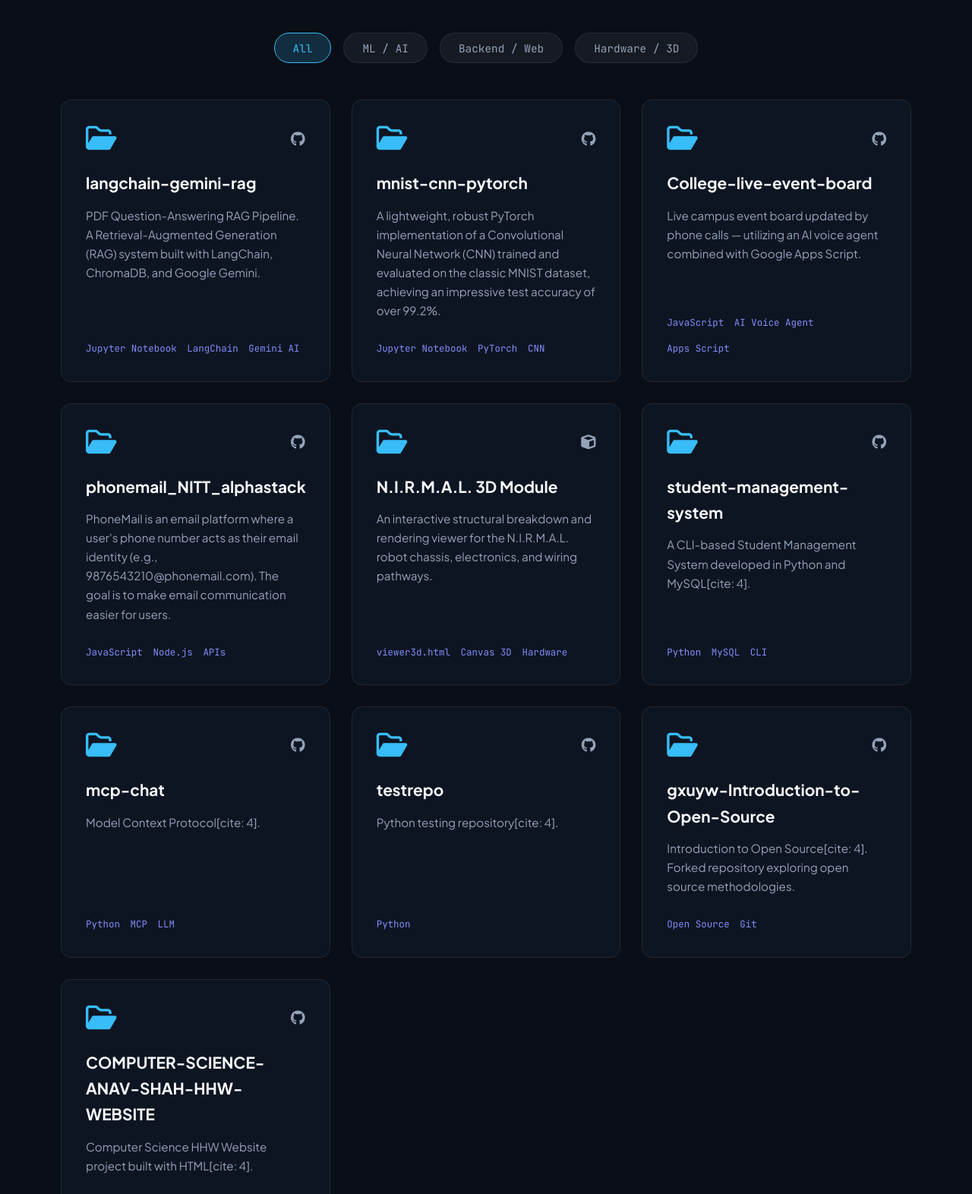
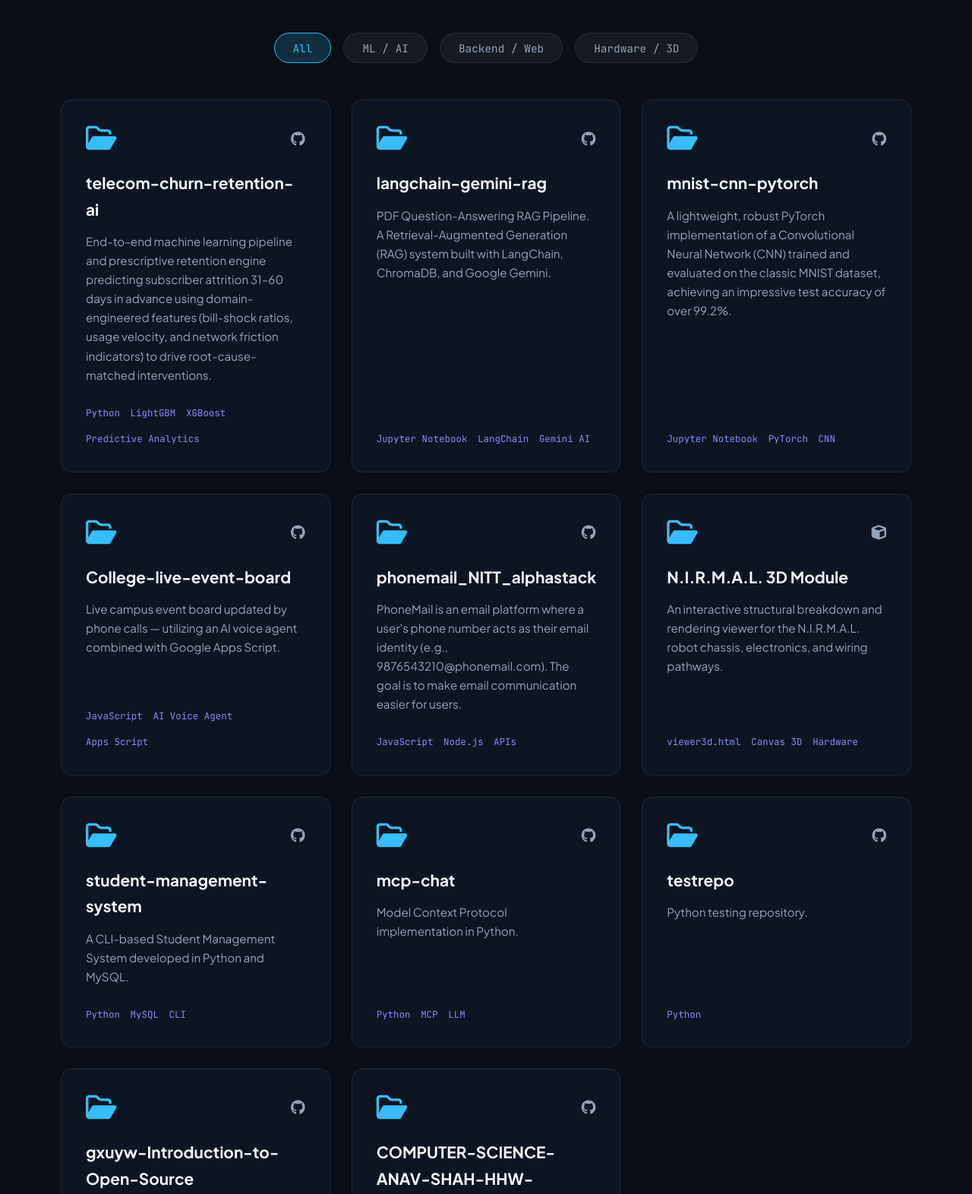
Before and after one commit to anavshah2008/portfolio, a plain HTML site: page index.html in a window 1280 px wide. Shown: the part 2180-3752 px from the top of the page at 76% size. Drawn offline with Linux system fonts and the light colour scheme; some packages are replaced by stand-ins of ours; a script that the page names is missing.

Commit message:
Add telecom-churn-retention-ai project

```diff
--- a/index.html
+++ b/index.html
@@ -131,7 +131,7 @@
         <div class="skill-category">
           <h3><i class="fa-solid fa-network-wired"></i> ML & Data</h3>
           <div class="skill-tags">
-            <span>PyTorch</span><span>LightGBM</span><span>Optuna</span><span>OpenCV</span><span>Colab</span>
+            <span>PyTorch</span><span>LightGBM</span><span>XGBoost</span><span>Optuna</span><span>OpenCV</span><span>Colab</span>
           </div>
         </div>
         <div class="skill-category">
@@ -167,7 +167,24 @@
 
       <div class="projects-grid">
 
-        <!-- Project 1 (ML) -->
+        <!-- Project 1: Telecom Churn Retention AI (ML) -->
+        <article class="project-card reveal" data-category="ml">
+          <div class="project-top">
+            <i class="fa-regular fa-folder-open folder-icon"></i>
+            <div class="project-links">
+              <a href="https://github.com/anavshah2008/telecom-churn-retention-ai" target="_blank" aria-label="GitHub Repo"><i class="fa-brands fa-github"></i></a>
+            </div>
+          </div>
+          <h3 class="project-title">telecom-churn-retention-ai</h3>
+          <p class="project-desc">
+            End-to-end machine learning pipeline and prescriptive retention engine predicting subscriber attrition 31–60 days in advance using domain-engineered features (bill-shock ratios, usage velocity, and network friction indicators) to drive root-cause-matched interventions.
+          </p>
+          <ul class="project-tech">
+            <li>Python</li><li>LightGBM</li><li>XGBoost</li><li>Predictive Analytics</li>
+          </ul>
+        </article>
+
+        <!-- Project 2: LangChain Gemini RAG (ML) -->
         <article class="project-card reveal" data-category="ml">
           <div class="project-top">
             <i class="fa-regular fa-folder-open folder-icon"></i>
@@ -184,7 +201,7 @@
           </ul>
         </article>
 
-        <!-- Project 2 (ML) -->
+        <!-- Project 3: MNIST CNN PyTorch (ML) -->
         <article class="project-card reveal" data-category="ml">
           <div class="project-top">
             <i class="fa-regular fa-folder-open folder-icon"></i>
@@ -201,7 +218,7 @@
           </ul>
         </article>
 
-        <!-- Project 3 (Backend) -->
+        <!-- Project 4: College Live Event Board (Backend) -->
         <article class="project-card reveal" data-category="backend">
           <div class="project-top">
             <i class="fa-regular fa-folder-open folder-icon"></i>
@@ -218,7 +235,7 @@
           </ul>
         </article>
 
-        <!-- Project 4 (Backend) -->
+        <!-- Project 5: PhoneMail (Backend) -->
         <article class="project-card reveal" data-category="backend">
           <div class="project-top">
             <i class="fa-regular fa-folder-open folder-icon"></i>
@@ -235,7 +252,7 @@
           </ul>
         </article>
 
-        <!-- Project 5 (Hardware) -->
+        <!-- Project 6: NIRMAL 3D Module (Hardware) -->
         <article class="project-card reveal" data-category="hardware">
           <div class="project-top">
             <i class="fa-regular fa-folder-open folder-icon"></i>
@@ -252,7 +269,7 @@
           </ul>
         </article>
 
-        <!-- Project 6 (Backend) -->
+        <!-- Project 7: Student Management System (Backend) -->
         <article class="project-card reveal" data-category="backend">
           <div class="project-top">
             <i class="fa-regular fa-folder-open folder-icon"></i>
@@ -262,14 +279,14 @@
           </div>
           <h3 class="project-title">student-management-system</h3>
           <p class="project-desc">
-            A CLI-based Student Management System developed in Python and MySQL[cite: 4].
+            A CLI-based Student Management System developed in Python and MySQL.
           </p>
           <ul class="project-tech">
             <li>Python</li><li>MySQL</li><li>CLI</li>
           </ul>
         </article>
 
-        <!-- Project 7 (ML) -->
+        <!-- Project 8: MCP Chat (ML) -->
         <article class="project-card reveal" data-category="ml">
           <div class="project-top">
             <i class="fa-regular fa-folder-open folder-icon"></i>
@@ -279,14 +296,14 @@
           </div>
           <h3 class="project-title">mcp-chat</h3>
           <p class="project-desc">
-            Model Context Protocol[cite: 4].
+            Model Context Protocol implementation in Python.
           </p>
           <ul class="project-tech">
             <li>Python</li><li>MCP</li><li>LLM</li>
           </ul>
         </article>
 
-        <!-- Project 8 (Backend) -->
+        <!-- Project 9: testrepo (Backend) -->
         <article class="project-card reveal" data-category="backend">
           <div class="project-top">
             <i class="fa-regular fa-folder-open folder-icon"></i>
@@ -296,14 +313,14 @@
           </div>
           <h3 class="project-title">testrepo</h3>
           <p class="project-desc">
-            Python testing repository[cite: 4].
+            Python testing repository.
           </p>
           <ul class="project-tech">
             <li>Python</li>
           </ul>
         </article>
 
-        <!-- Project 9 (Backend) -->
+        <!-- Project 10: Introduction to Open Source (Backend) -->
         <article class="project-card reveal" data-category="backend">
           <div class="project-top">
             <i class="fa-regular fa-folder-open folder-icon"></i>
@@ -313,14 +330,14 @@
           </div>
           <h3 class="project-title">gxuyw-Introduction-to-Open-Source</h3>
           <p class="project-desc">
-            Introduction to Open Source[cite: 4]. Forked repository exploring open source methodologies.
+            Introduction to Open Source. Forked repository exploring open source methodologies.
           </p>
           <ul class="project-tech">
             <li>Open Source</li><li>Git</li>
           </ul>
         </article>
 
-        <!-- Project 10 (Backend) -->
+        <!-- Project 11: Computer Science HHW Website (Backend) -->
         <article class="project-card reveal" data-category="backend">
           <div class="project-top">
             <i class="fa-regular fa-folder-open folder-icon"></i>
@@ -330,7 +347,7 @@
           </div>
           <h3 class="project-title">COMPUTER-SCIENCE-ANAV-SHAH-HHW-WEBSITE</h3>
           <p class="project-desc">
-            Computer Science HHW Website project built with HTML[cite: 4].
+            Computer Science HHW Website project built with HTML.
           </p>
           <ul class="project-tech">
             <li>HTML</li><li>CSS</li>
```
